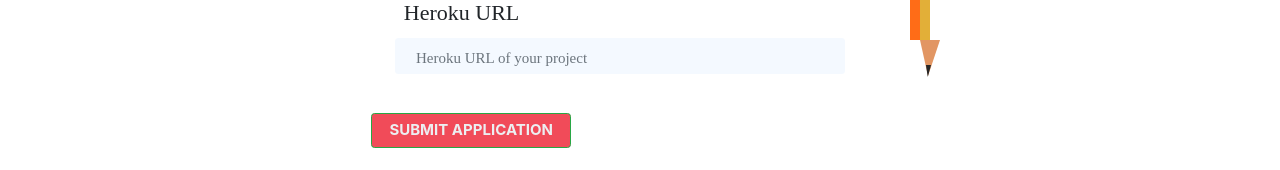
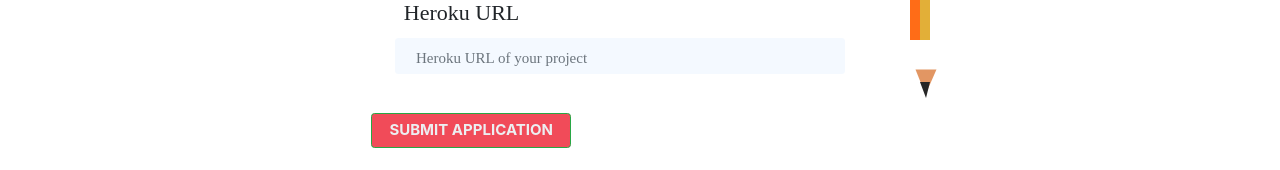
Before and after one commit to ndungutseclaude/applicant, a React (Create React App) app: page /AddUrl in a window 1280 px wide. Shown: the part 419-589 px from the top of the page. Built offline with nearby package versions, Linux system fonts and the light colour scheme.

Commit message:
getting project page

```diff
--- a/src/component/AddUrl.js
+++ b/src/component/AddUrl.js
@@ -86,11 +86,17 @@
 
               <h1>Submit your Project</h1>
               <p>Project Details:
-              <Link to= "https://codecatalyst-test.herokuapp.com/api/project/">
+              <a href="https://drive.google.com/drive/folders/1JTP0lGGTgGhFAuIl27WeMsvenmHzflT5" target='_blank'>
               <span>This is the link to the project you need to complete <i className="fas fa-arrow-up"></i></span>
-              </Link>
+              </a>
               </p>
-              <div className="pencil"></div>
+
+                    <div className="crayon">
+                        <div className='pencil'></div>
+                        <div className='before'></div>
+                        <div className='after'></div>
+                    </div>
+
           </div>
                   <form onSubmit={this.onSubmit}>
                       <div className="form-row names" >
--- a/src/component/App.js
+++ b/src/component/App.js
@@ -4,8 +4,8 @@
 import QuestionsList from './QuestionsList';
 import SignUp from './SignUp';
 import Login from './Login';
-
 import AddUrl from './AddUrl';
+import Project from './project';
 
 
 const App =()=>{
@@ -17,6 +17,7 @@
                     <Route exact path="/QuestionsList" component={QuestionsList}/>
                     <Route exact path="/SignUp" component={SignUp}/>
                     <Route exact path="/AddUrl" component={AddUrl}/>
+                    <Route exact path="/project" component={Project}/>
                     {/* <Route exact path="/SignUp" component={SignUp}/>
                     <Route exact path="/QuestionsList" component={QuestionsList}/>
                     <Route exact path="/Test" component={Test}/> */}
--- a/src/component/Component.css
+++ b/src/component/Component.css
@@ -186,25 +186,27 @@
   border-bottom: 10px solid #e2af38;
   transform: rotate(270deg);
 }
-.pencil:before{
+.before{
   content:'' ;
   position: absolute;
-  left: -72px;
-  top: 44.6%;
+  left: 70.4%;
+  top: 62.9%;
   border-style: solid;
   border-color: transparent #e29663 transparent transparent;
-  border-width: 8px 36px 12px;
+  border-width: 10px 25px 11px;
+  transform: rotate(270deg);
 
 }
-.pencil:after{
+.after{
   content:'' ;
   position: absolute;
-  left: -77px;
-  top: 44.6%;
+  left: 71%;
+  top: 64%;
   border-style: solid;
   border-color: transparent #262626 transparent transparent;
-  border-width: 6px 40px 11px;
+  border-width: 6px 16px 4.5px;
   transform: scale(.3);
+  transform: rotate(270deg);
 }
 .fa-arrow-up{
   transform: rotate(90deg);
--- a/src/component/Login.js
+++ b/src/component/Login.js
@@ -86,7 +86,7 @@
                     <div class="or">or<br/>
 
                             <Link to="/SignUp">
-                            <a className='post'>START YOUR APPLICATION</a>
+                            <div className='post'>START YOUR APPLICATION</div>
                             </Link>
                             </div>
 
```
Also changed, not shown: src/component/project.js (deleted, +0 -51 lines).
